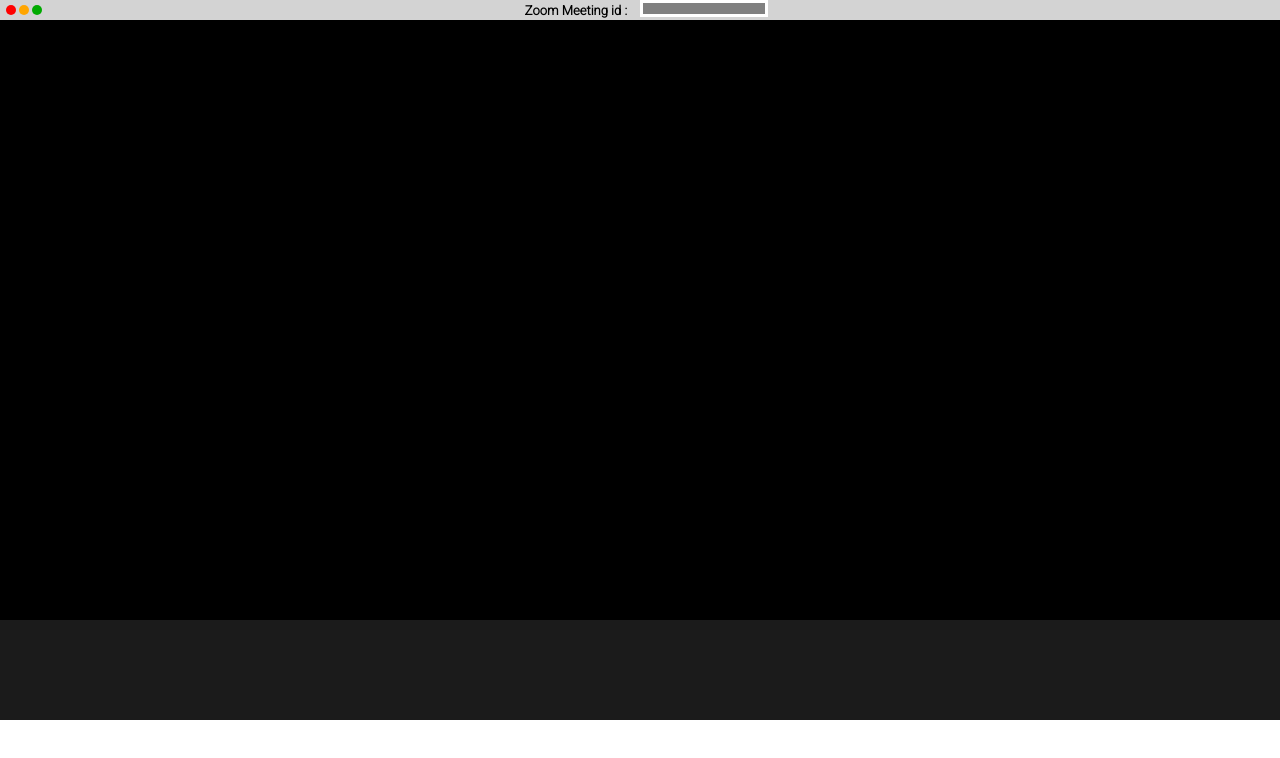
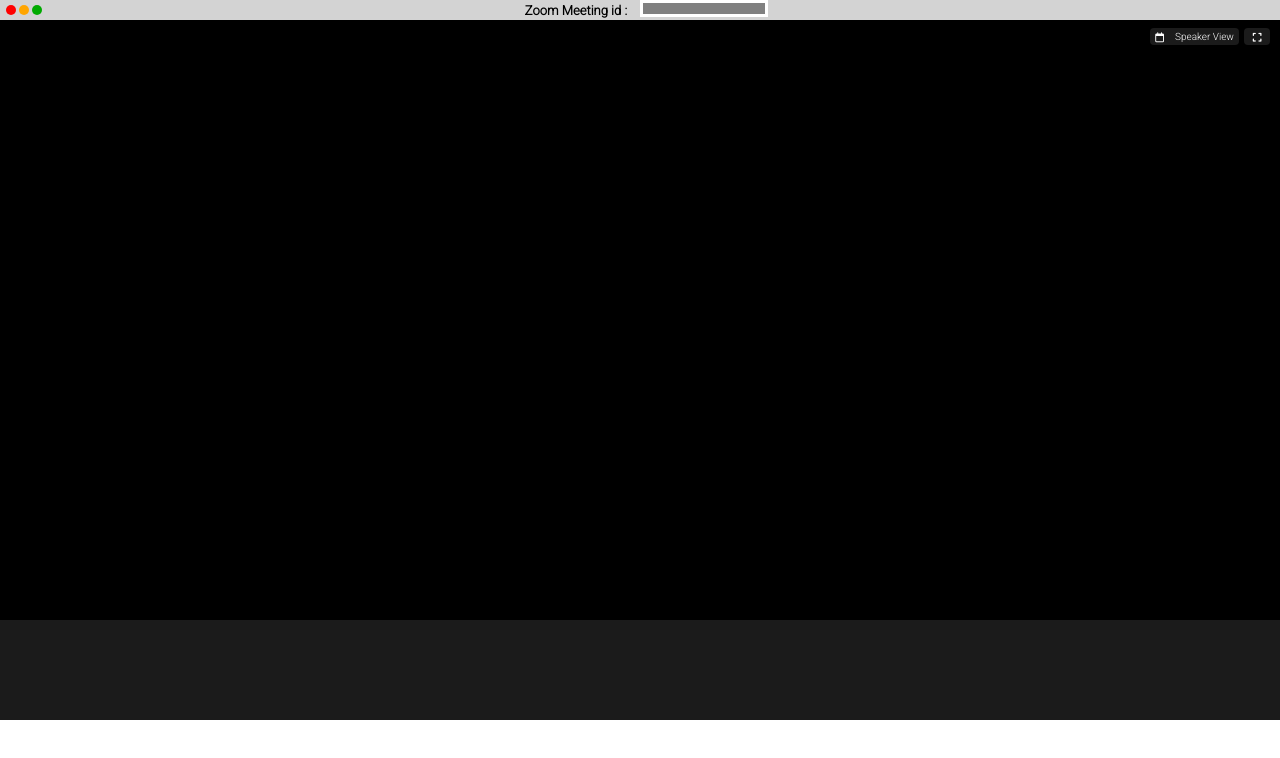
Before and after one commit to Sergjio97/html-css-zoom, a plain HTML site: page index.html in a window 1280 px wide. Drawn offline with Linux system fonts and the light colour scheme.

Commit message:
fine sezione speaker view

```diff
--- a/css/style.css
+++ b/css/style.css
@@ -8,6 +8,20 @@
 
 body {
     font-family: 'Roboto', sans-serif;
+}
+
+.clearfix::after {
+    content: "";
+    clear: both;
+    display: table;
+}
+
+.left{
+    float: left;
+}
+
+.right {
+    float: right;
 }
 
 /* *** inizio header *** */
@@ -84,6 +98,34 @@ body {
 
 /* *** inizio speaker view *** */
 
+.casella-speakerview {
+    width: 7%;
+    height: 17px;
+    background-color: rgb(27, 27, 27);
+    margin-top: 8px;
+    border-radius: 4px;
+    font-size: 10px;
+    color: white;
+    display: flex;
+    justify-content: space-around;
+    align-items: center;
+}
+
+.casella-schermointero {
+    width: 2%;
+    height: 17px;
+    background-color: rgb(27, 27, 27);
+    margin-left: 5px;
+    margin-right: 10px;
+    margin-top: 8px;
+    border-radius: 4px;
+    font-size: 10px;
+    color: white;
+    display: flex;
+    justify-content: center;
+    align-items: center;
+}
+
 /* *** / speaker view *** */
 
 /* *** / main *** */
--- a/index.html
+++ b/index.html
@@ -45,6 +45,15 @@
 
         <!-- *** inizio speaker view *** -->
 
+        <div class="casella-schermointero right">
+            <i class="fas fa-expand"></i>
+        </div>
+
+        <div class="casella-speakerview right">
+            <i class="far fa-calendar"></i>
+            <span>Speaker View</span>
+        </div>
+
         <!-- *** / speaker view *** -->
 
     </main>
```
